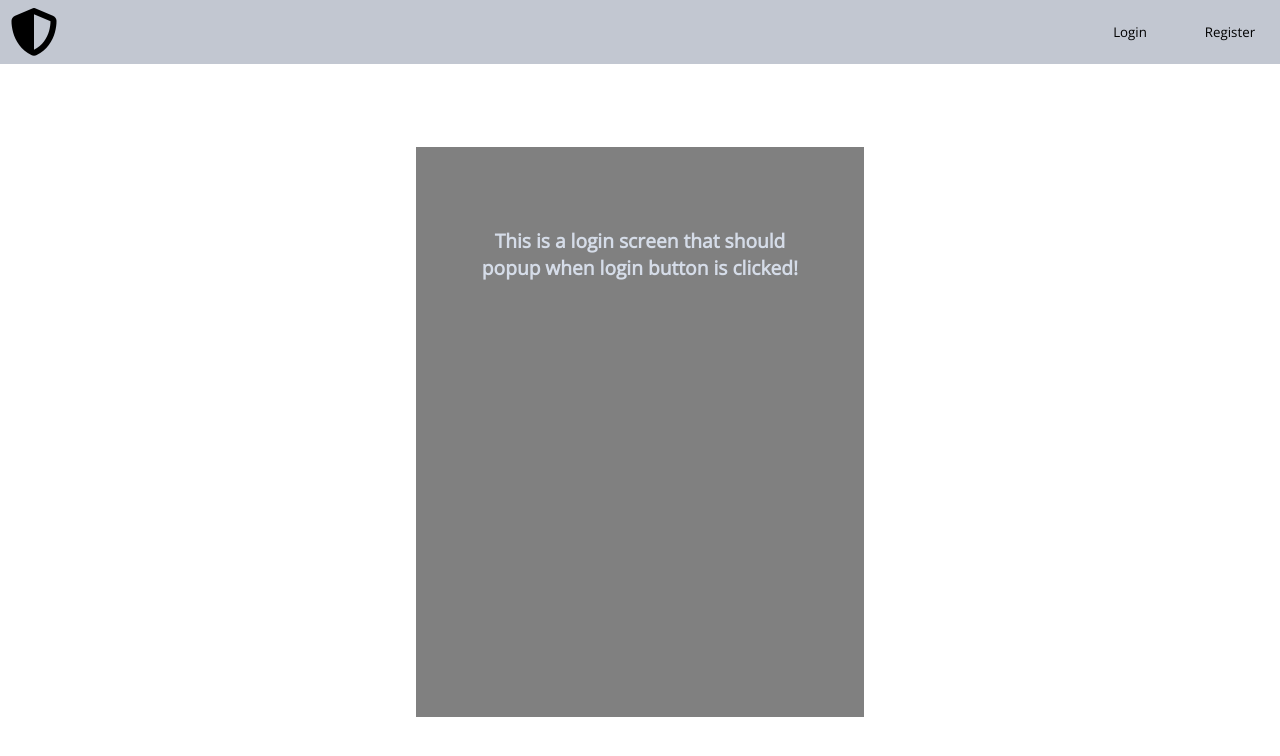
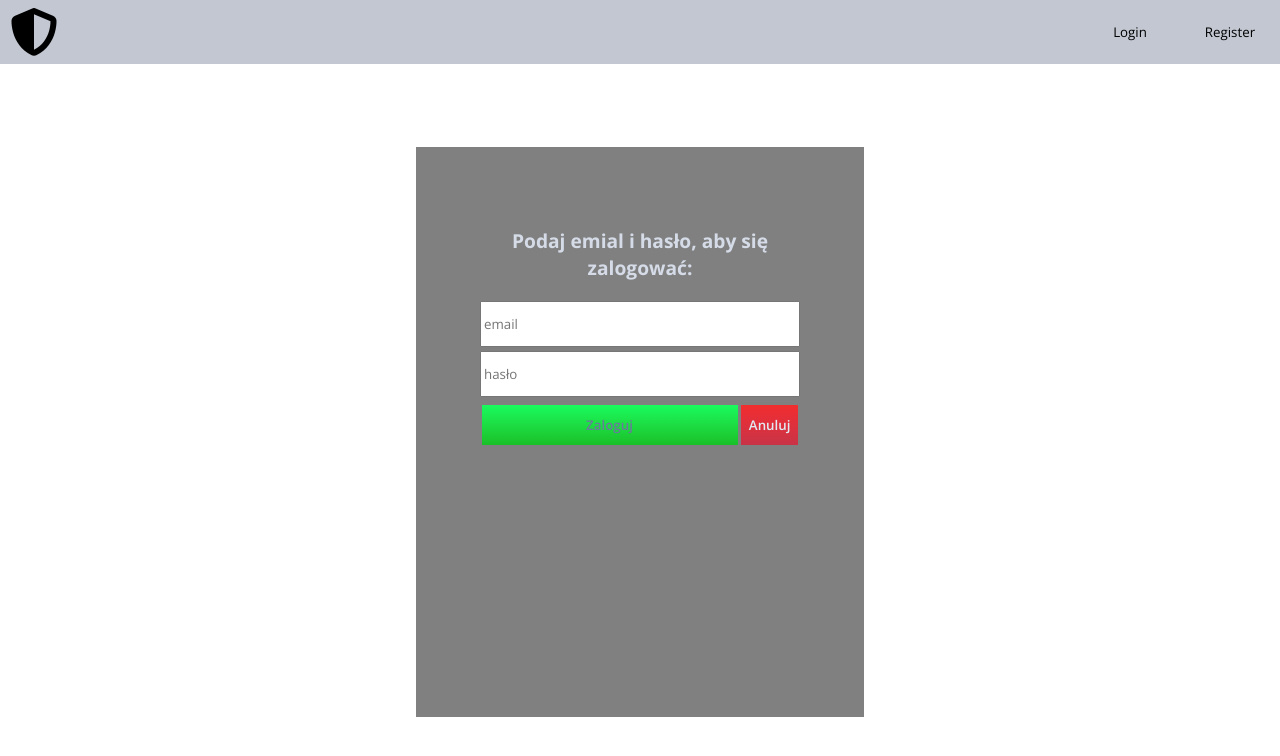
Before and after one commit to ULTUX/user-authentication-form, a plain HTML site: page index.html in a window 1280 px wide. Both pictures are taken after a click on the button "Login". Drawn offline with nearby package versions, Linux system fonts and the light colour scheme.

Commit message:
frontend mainly finished

```diff
--- a/app.js
+++ b/app.js
@@ -1,9 +1,36 @@
 onLoad();
 
 function onLoad(){
+    let register = document.getElementById("register");
+    let cancel = document.getElementsByClassName("cancel");
     let login = document.getElementById("login");
+
+
+
     login.addEventListener("click", ()=>{
-        document.getElementById("overlay").style.visibility = "visible";
-        document.getElementById("overlay").style.opacity = 1;
+        document.getElementById("overlayregister").style.opacity = 0;
+        document.getElementById("overlayregister").style.visibility = "hidden";
+
+        document.getElementById("overlaylogin").style.visibility = "visible";
+        document.getElementById("overlaylogin").style.opacity = 1;
         });
+
+
+    register.addEventListener("click", ()=>{
+        document.getElementById("overlaylogin").style.opacity = 0;
+        document.getElementById("overlaylogin").style.visibility = "hidden";
+
+        document.getElementById("overlayregister").style.visibility = "visible";
+        document.getElementById("overlayregister").style.opacity = 1;
+        });
+
+
+    Array.prototype.forEach.call(cancel, (element)=>{
+        element.addEventListener("click", ()=>{
+            document.getElementById("overlayregister").style.opacity = 0;
+            document.getElementById("overlayregister").style.visibility = "hidden";
+            document.getElementById("overlaylogin").style.opacity = 0;
+            document.getElementById("overlaylogin").style.visibility = "hidden";
+        });
+    })
 }
--- a/index.html
+++ b/index.html
@@ -9,18 +9,48 @@
 </head>
 
 <body>
+
+    <!-- NAVBAR HERE -->
     <div id="navbar">
         <div id="left"><i id="icon" class="fas fa-shield-alt fa-3x"></i></div>
         <div id="right"><button id="login">Login</button><button id="register">Register</button></div>
     </div>
-    <div id="overlay" style="visibility: hidden; opacity: 0;">
-        <div id="overlay-container">
-            <h2 id="overlay-title">This is a login screen that should popup when login button is clicked!</h2>
+
+
+    <!-- LOGIN FORM HERE -->
+    <div id="overlaylogin" style="visibility: hidden; opacity: 0; position: fixed;">
+        <div class="overlay-container">
+            <h2 id="overlay-title">Podaj emial i hasło, aby się zalogować:</h2>
+            <form action="login" id="loginform">
+                <input type="email" name="email" class="email" placeholder="email">
+                <input type="password" name="pass" class="pass" placeholder="hasło">
+                <div id="buttons">
+                    <input type="submit" value="Zaloguj" id="loginbutton">
+                <button class="cancel" type="button">Anuluj</button>
+
+                </div>
+            </form>
+        </div>
+    </div>
+
+    <!-- REGISTER FORM HERE -->
+    <div id="overlayregister" style="visibility: hidden; opacity: 0; position: fixed;">
+        <div class="overlay-container">
+            <h2 class="overlay-title">Podaj emial i hasło, aby się zarejestrować:</h2>
+            <form action="register" id="registerform">
+                <input type="email" name="email" class="email" placeholder="przykład@email.com">
+                <input type="password" name="pass" class="pass" placeholder="jakieś hasło">
+                <div id="buttons">
+                    <input type="submit" value="Zarejestruj się" id="registerbutton">
+                <button class="cancel" type="button">Anuluj</button>
+
+                </div>
+            </form>
         </div>
     </div>
 
 </body>
-<link href="https://fonts.googleapis.com/css?family=Open+Sans&display=swap" rel="stylesheet">
+<link href="https://fonts.googleapis.com/css?family=Open+Sans:400,600,700&display=swap" rel="stylesheet">
 
 <script src="https://kit.fontawesome.com/dacada4f7d.js"></script>
 <link rel="stylesheet" href="style.css">
--- a/style.css
+++ b/style.css
@@ -7,7 +7,46 @@ html, body {
     margin: 0;
 
 }
-#overlay{
+
+
+
+.cancel {
+    border: none;
+    margin: 30px;
+    margin-left: 0;
+    margin-right: 0;
+    color: #e3e9f2;
+    font-weight: 600;
+    background-image: linear-gradient(to bottom, #f22e2e, #e82e36, #de303d, #d33242, #c83447);
+    width: 18%;
+    height: 50px;
+    outline: none;
+}
+
+#loginform{
+    display: flex;
+    flex-direction: column;
+}
+
+#loginbutton, #registerbutton{
+    width: 80%;
+    color: #697c9b;
+    font-weight: 600;
+    border: none;
+    background-image: linear-gradient(to bottom, #18fb5d, #1bec50, #1cdd43, #1cce36, #1ac028);
+}
+
+#loginform *, #registerform * {
+    height: 40px;
+    margin: none;
+    margin-top: 4px;
+}
+
+#cancel:hover{
+    background-image: linear-gradient(to bottom, #fb1818, #ed1521, #de1528, #cf172d, #c01a30);
+}
+
+#overlaylogin{
     height: 92%;
     width: 100%;
     display: flex;
@@ -17,8 +56,23 @@ html, body {
 
 }
 
+#overlayregister{
+    height: 92%;
+    width: 100%;
+    display: flex;
+    justify-content: center;
+    align-items: center;
+    transition: all 1s;
 
-#overlay-container{
+}
+
+#registerform{
+    display: flex;
+    flex-direction: column;
+}
+
+
+.overlay-container{
     width: 25%;
     height: 60%;
     background-color: gray;
```
